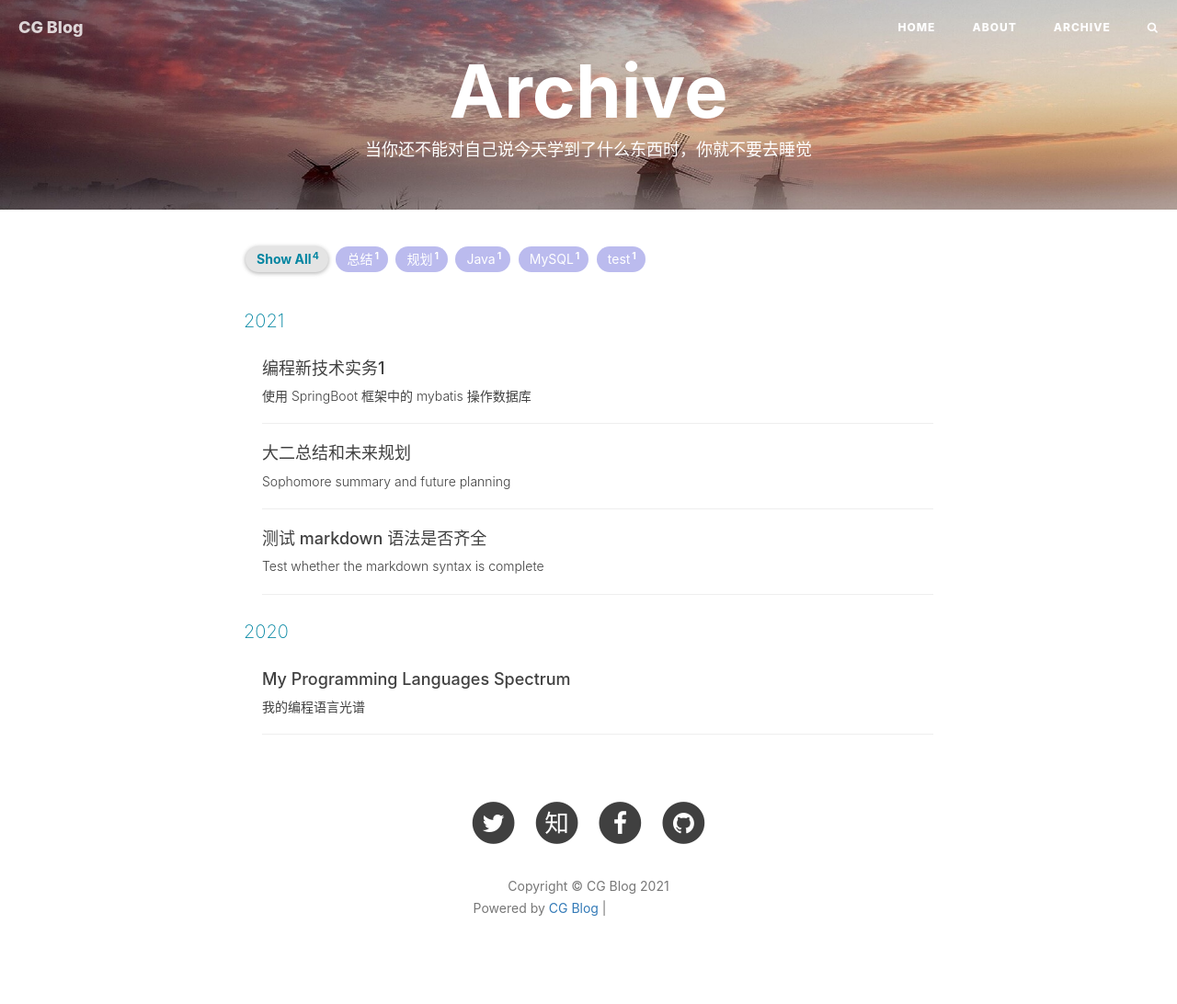
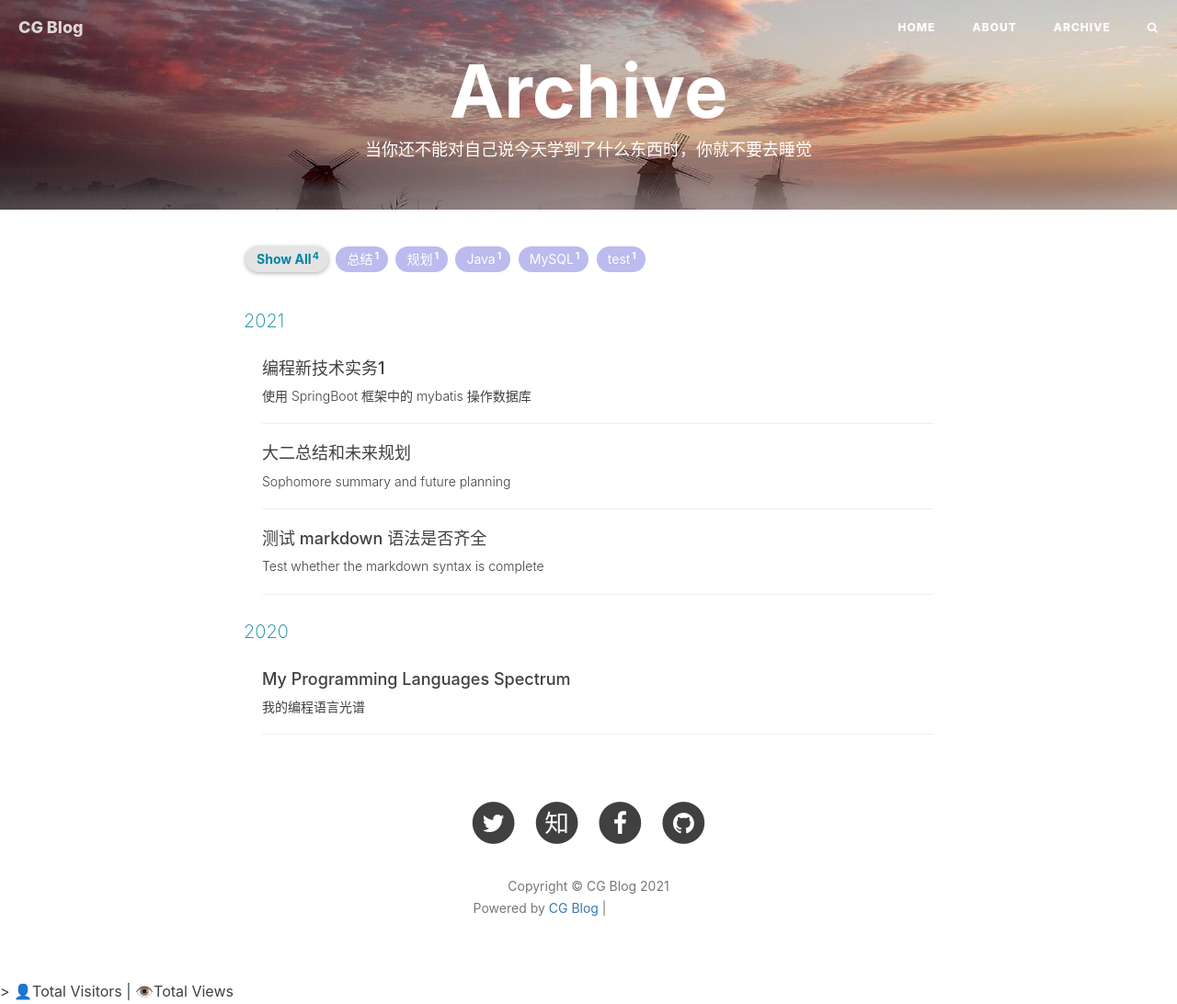
Before and after one commit to tjbnbb/tjbnbb.github.io, a Jekyll site: the page built from archive.html, in a window 1280 px wide. Shown: the whole page at 92% size. Built offline with Jekyll 4.4.1, drawn with Linux system fonts in a browser that asks for light colours; nearby versions of some CDN libraries; comment, search, counter and statistics services are not loaded; some of the changed lines change nothing that is shown; grey boxes are pictures that could not be loaded.

Commit message:
添加博客访问量统计

```diff
--- a/_includes/footer.html
+++ b/_includes/footer.html
@@ -319,32 +319,13 @@
     });
 </script>
 
-<!-- 不蒜子计数 -->
-<script async src="//busuanzi.ibruce.info/busuanzi/2.3/busuanzi.pure.mini.js"></script>
-<span id="busuanzi_container_site_pv" style='display:none'>| 总访问量 <span id="busuanzi_value_site_pv"></span> 次 </span>
-<span id="busuanzi_container_site_uv" style='display:none'>| 总访客数 <span id="busuanzi_value_site_uv"></span> 人 </span>
-<!-- 不蒜子计数 -->
+<!--不蒜子计数-->>
+<script async src="//busuanzi.ibruce.info/busuanzi/2.3/busuanzi.pure.mini.js">
+</script>
 
-
-<!-- 不蒜子计数初始值纠正 -->
-<script>
-$(document).ready(function() {
-
-    var int = setInterval(fixCount, 50);  // 50ms周期检测函数
-    var countOffset = 20000;  // 初始化首次数据
-
-    function fixCount() {
-       if (document.getElementById("busuanzi_container_site_pv").style.display != "none")
-        {
-            $("#busuanzi_value_site_pv").html(parseInt($("#busuanzi_value_site_pv").html()) + countOffset);
-            clearInterval(int);
-        }
-        if ($("#busuanzi_container_site_pv").css("display") != "none")
-        {
-            $("#busuanzi_value_site_uv").html(parseInt($("#busuanzi_value_site_uv").html()) + countOffset); // 加上初始数据
-            clearInterval(int); // 停止检测
-        }
-    }
-
-});
-</script>
+<span id="busuanzi_container_site_uv">
+    👤Total Visitors <span id="busuanzi_value_site_uv"></span> |
+  </span>
+  <span id="busuanzi_container_site_pv">
+    👁️Total Views <span id="busuanzi_value_site_pv"></span>
+  </span>
```
